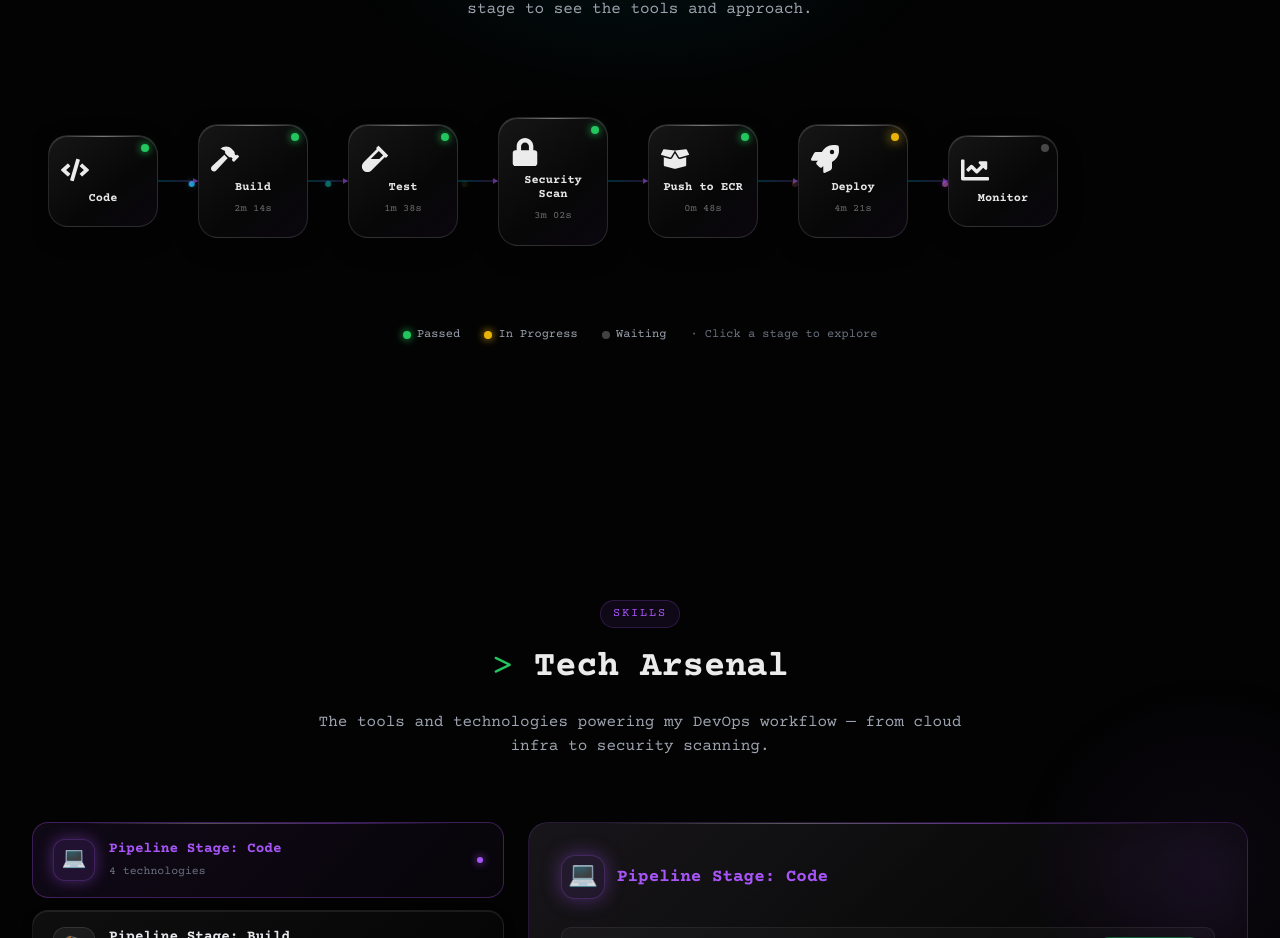
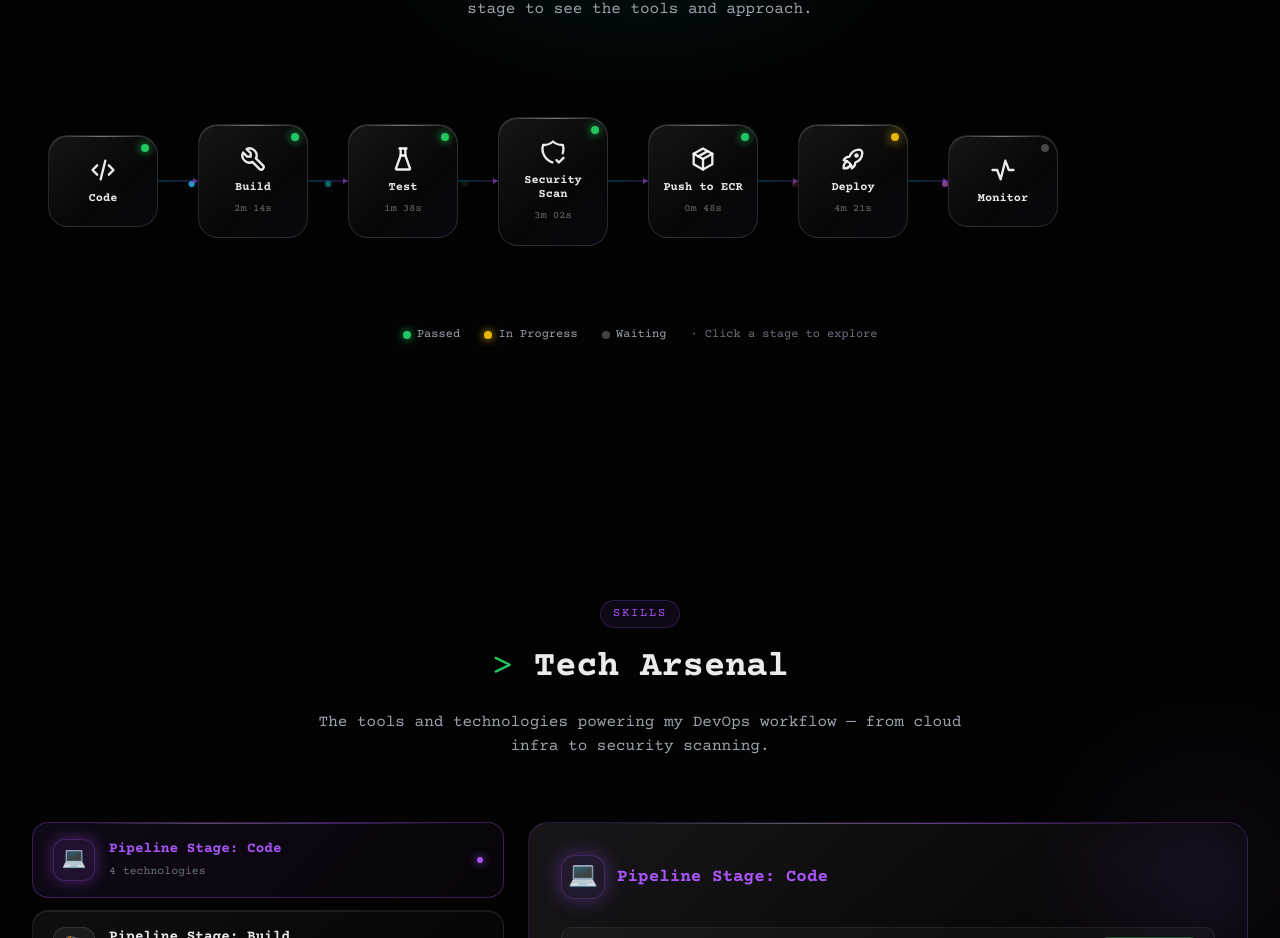
Before and after one commit to dewansh2601/portfolio, a Next.js app: page / in a window 1280 px wide. Shown: the part 2095-3033 px from the top of the page. Built offline with nearby package versions, Linux system fonts and the light colour scheme.

Commit message:
refactor: replace FontAwesome icons with Tabler icons and update DevOpsFlow stage container styling

```diff
--- a/src/components/DevOpsFlow.tsx
+++ b/src/components/DevOpsFlow.tsx
@@ -9,7 +9,7 @@
 
 import { useState, useEffect, useRef } from 'react';
 import { motion, useInView, AnimatePresence } from 'framer-motion';
-import { FaCode, FaHammer, FaVial, FaLock, FaBoxOpen, FaRocket, FaChartLine } from 'react-icons/fa';
+import { TbCode, TbTool, TbFlask, TbShieldCheck, TbPackage, TbRocket, TbActivity } from 'react-icons/tb';
 
 interface PipelineStage {
   id: string;
@@ -27,7 +27,7 @@ const stages: PipelineStage[] = [
   {
     id: 'code',
     label: 'Code',
-    icon: <FaCode />,
+    icon: <TbCode />,
     tool: 'Git + GitHub',
     toolDetail: 'Feature branch → PR → Code Review → Merge to main',
     color: '#60a5fa',
@@ -38,7 +38,7 @@ const stages: PipelineStage[] = [
   {
     id: 'build',
     label: 'Build',
-    icon: <FaHammer />,
+    icon: <TbTool />,
     tool: 'GitHub Actions',
     toolDetail: 'Docker multi-stage build with layer caching. ARM64 + AMD64 manifest.',
     color: '#00d4ff',
@@ -49,7 +49,7 @@ const stages: PipelineStage[] = [
   {
     id: 'test',
     label: 'Test',
-    icon: <FaVial />,
+    icon: <TbFlask />,
     tool: 'Jest / PyTest',
     toolDetail: 'Unit tests, integration tests, coverage reports. Gate: >80% coverage.',
     color: '#34d399',
@@ -60,7 +60,7 @@ const stages: PipelineStage[] = [
   {
     id: 'scan',
     label: 'Security Scan',
-    icon: <FaLock />,
+    icon: <TbShieldCheck />,
     tool: 'Trivy + OWASP ZAP + OSV',
     toolDetail: 'Container image scan (Trivy), DAST (OWASP ZAP), SCA (OSV Scanner). Blocks on CRITICAL CVEs.',
     color: '#f59e0b',
@@ -71,7 +71,7 @@ const stages: PipelineStage[] = [
   {
     id: 'push',
     label: 'Push to ECR',
-    icon: <FaBoxOpen />,
+    icon: <TbPackage />,
     tool: 'AWS ECR',
     toolDetail: 'Tagged and pushed to Amazon ECR. Immutable tags. Lifecycle policy keeps last 5 images.',
     color: '#ff9900',
@@ -82,7 +82,7 @@ const stages: PipelineStage[] = [
   {
     id: 'deploy',
     label: 'Deploy',
-    icon: <FaRocket />,
+    icon: <TbRocket />,
     tool: 'AWS EC2 / ECS',
     toolDetail: 'Blue/green deployment via ECS. Health checks before traffic cut-over. Terraform managed.',
     color: '#a855f7',
@@ -93,7 +93,7 @@ const stages: PipelineStage[] = [
   {
     id: 'monitor',
     label: 'Monitor',
-    icon: <FaChartLine />,
+    icon: <TbActivity />,
     tool: 'CloudWatch + Grafana',
     toolDetail: 'AWS CloudWatch metrics, Grafana dashboards, Prometheus scraping. AlertManager for on-call.',
     color: '#f472b6',
@@ -229,7 +229,15 @@ const DevOpsFlow = () => {
                   }} />
 
                   {/* Icon */}
-                  <div style={{ fontSize: '1.75rem', marginBottom: '0.5rem' }}>{stage.icon}</div>
+                  <div style={{
+                    fontSize: '1.75rem',
+                    marginBottom: '0.5rem',
+                    display: 'flex',
+                    justifyContent: 'center',
+                    alignItems: 'center'
+                  }}>
+                    {stage.icon}
+                  </div>
 
                   {/* Label */}
                   <div style={{
```
